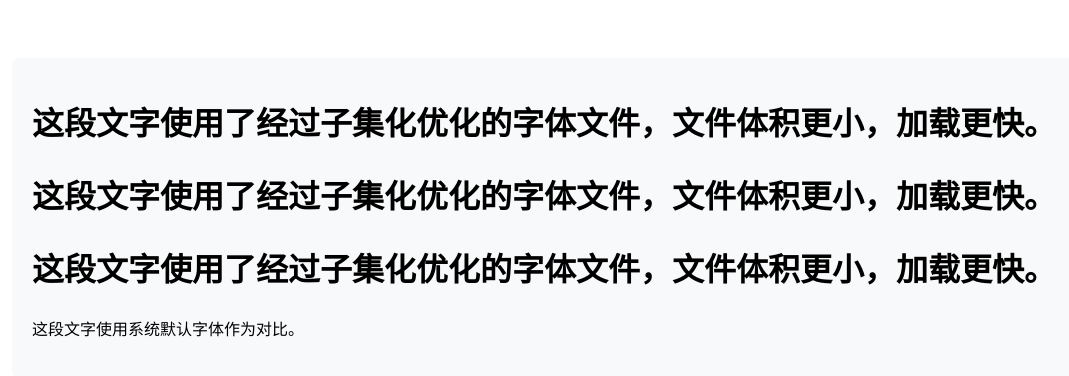
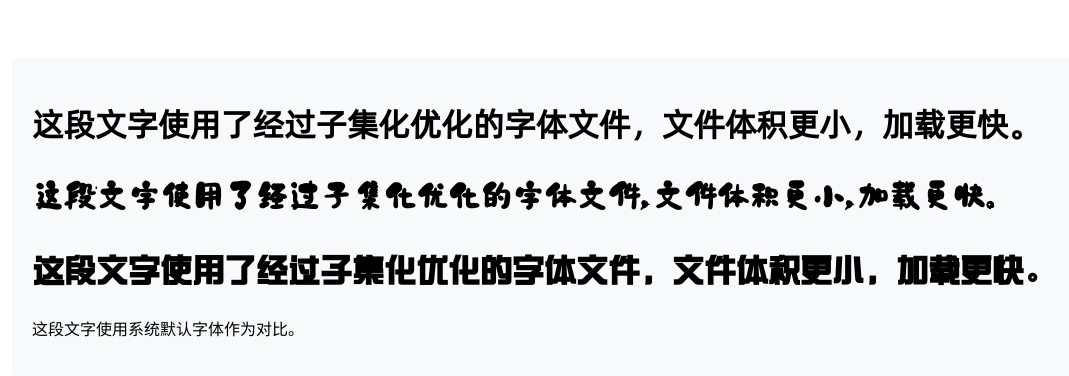
Before and after one commit to BoaleH/font-subset, a website: page index.html in a window 1280 px wide. Shown: the whole page, without its empty margins (16-1085 px from the left). Drawn offline with Linux system fonts and the light colour scheme.

Commit message:
html字体文件样式预览

```diff
--- a/charset.txt
+++ b/charset.txt
@@ -19,6 +19,7 @@
 重啟設備
 重啟設備超時，請檢查設備連線
 重新上載
+这段文字使用了经过子集化优化的字体文件，文件体积更小，加载更快。
 重新加載
 重新傳送
 重新啟動
--- a/index.html
+++ b/index.html
@@ -50,15 +50,15 @@
   </head>
   <body>
     <div class="demo-section">
-      <h1 class="shitouti">
+      <h1 class="fonttype1">
         这段文字使用了经过子集化优化的字体文件，文件体积更小，加载更快。
       </h1>
 
-      <h1 class="huakang">
+      <h1 class="fonttype2">
         这段文字使用了经过子集化优化的字体文件，文件体积更小，加载更快。
       </h1>
 
-      <h1 class="alibaba">
+      <h1 class="fonttype3">
         这段文字使用了经过子集化优化的字体文件，文件体积更小，加载更快。
       </h1>
 
```
Also changed, not shown: fonts/output/fonts/source/类型1字体.ttf, fonts/output/fonts/source/类型1字体.woff2, fonts/output/fonts/source/类型2字体.ttf, fonts/output/fonts/source/类型2字体.woff2, fonts/output/fonts/source/类型3字体.ttf, fonts/output/fonts/source/类型3字体.woff2, fonts/output/subset-report.json.
